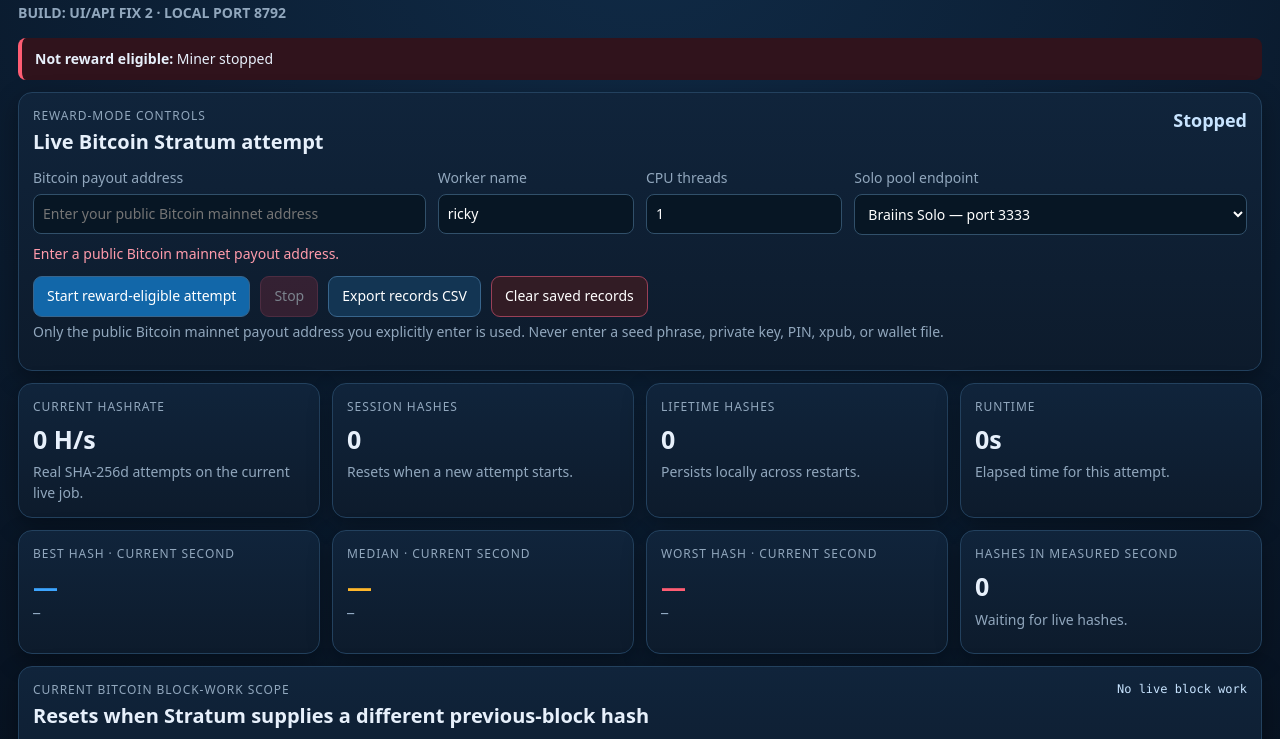
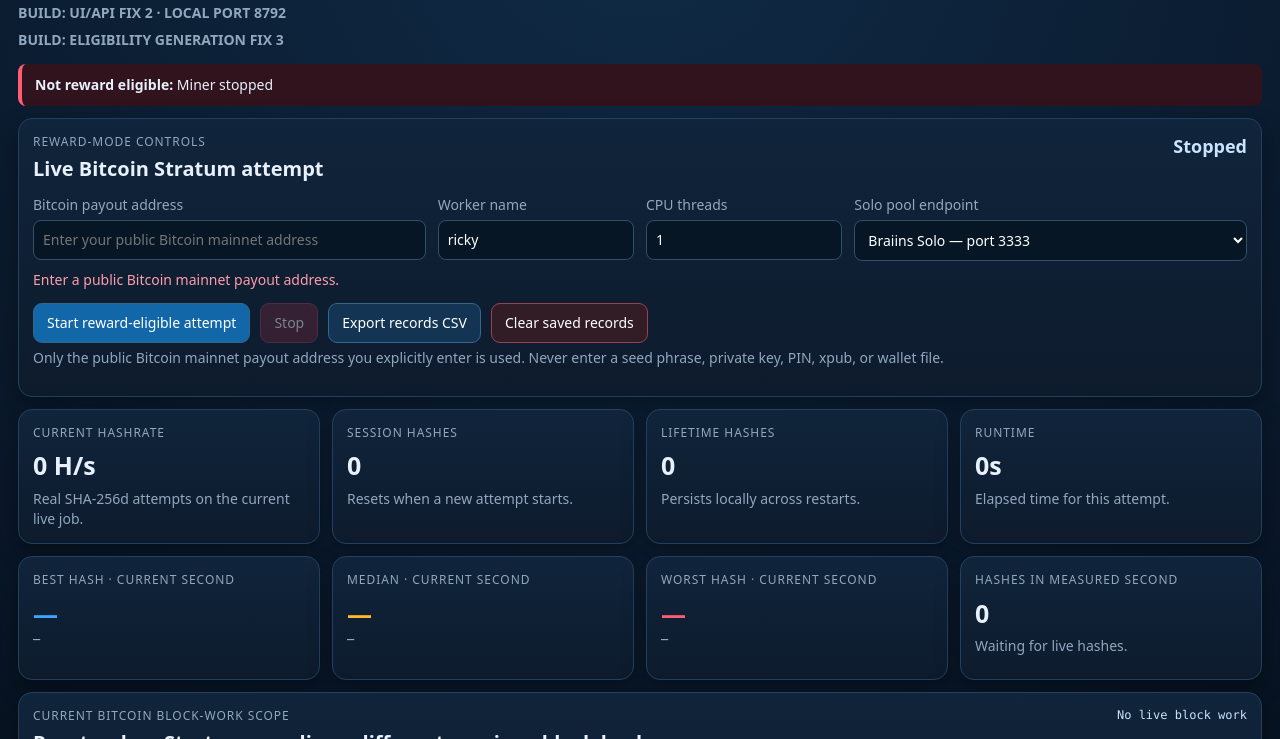
Before and after one commit to rbarrios815/ricky-bitcoin-miner-v7, a website: page public/index.html in a window 1280 px wide. Shown: the part 122-861 px from the top of the page. Drawn offline with Linux system fonts and the light colour scheme; no server answers.

Commit message:
ui: identify eligibility generation fix build

```diff
--- a/public/index.html
+++ b/public/index.html
@@ -15,6 +15,7 @@
       <h1>Ricky Bitcoin Reward Miner v8</h1>
       <p class="subtitle">v6’s real mining engine plus v7’s per-second measurements, persistent record evidence, current-block scope, and CSV export.</p>
       <p class="subtitle"><strong>BUILD: UI/API FIX 2 · LOCAL PORT 8792</strong></p>
+      <p class="subtitle"><strong>BUILD: ELIGIBILITY GENERATION FIX 3</strong></p>
     </div>
     <div class="badges">
       <span id="helperBadge" class="badge neutral">Checking local helper…</span>
```
